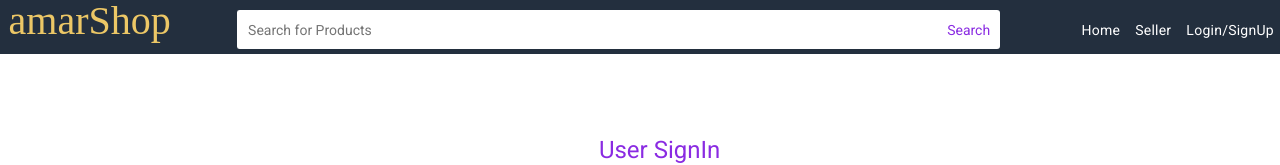
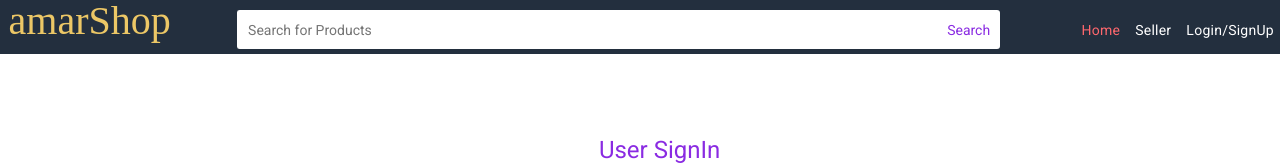
Before and after one commit to msarker009/amarShop-angular-, an Angular app: page /user-auth in a window 1280 px wide. In both pictures the pointer is over the link "Home". Shown: the top 165 px of the page. Built offline with nearby package versions, Linux system fonts and the light colour scheme.

Commit message:
nav item hover color change

```diff
--- a/src/app/header/header.component.css
+++ b/src/app/header/header.component.css
@@ -60,6 +60,9 @@
   color: #fff;
   cursor: pointer;
 }
+.nav li a:hover {
+  color: #ff686e;
+}
 
 h1 a {
   text-decoration: none;
--- a/src/app/header/header.component.html
+++ b/src/app/header/header.component.html
@@ -10,7 +10,7 @@
         </li>
       </ul>
     </div>
-  <div [ngSwitch]="menuType">
+  <div [ngSwitch]="menuType" class="nav-item">
     <ul *ngSwitchCase="'default'">
         <li><a routerLink="/">Home</a></li>
         <li><a routerLink="/seller-auth">Seller</a></li>
```
